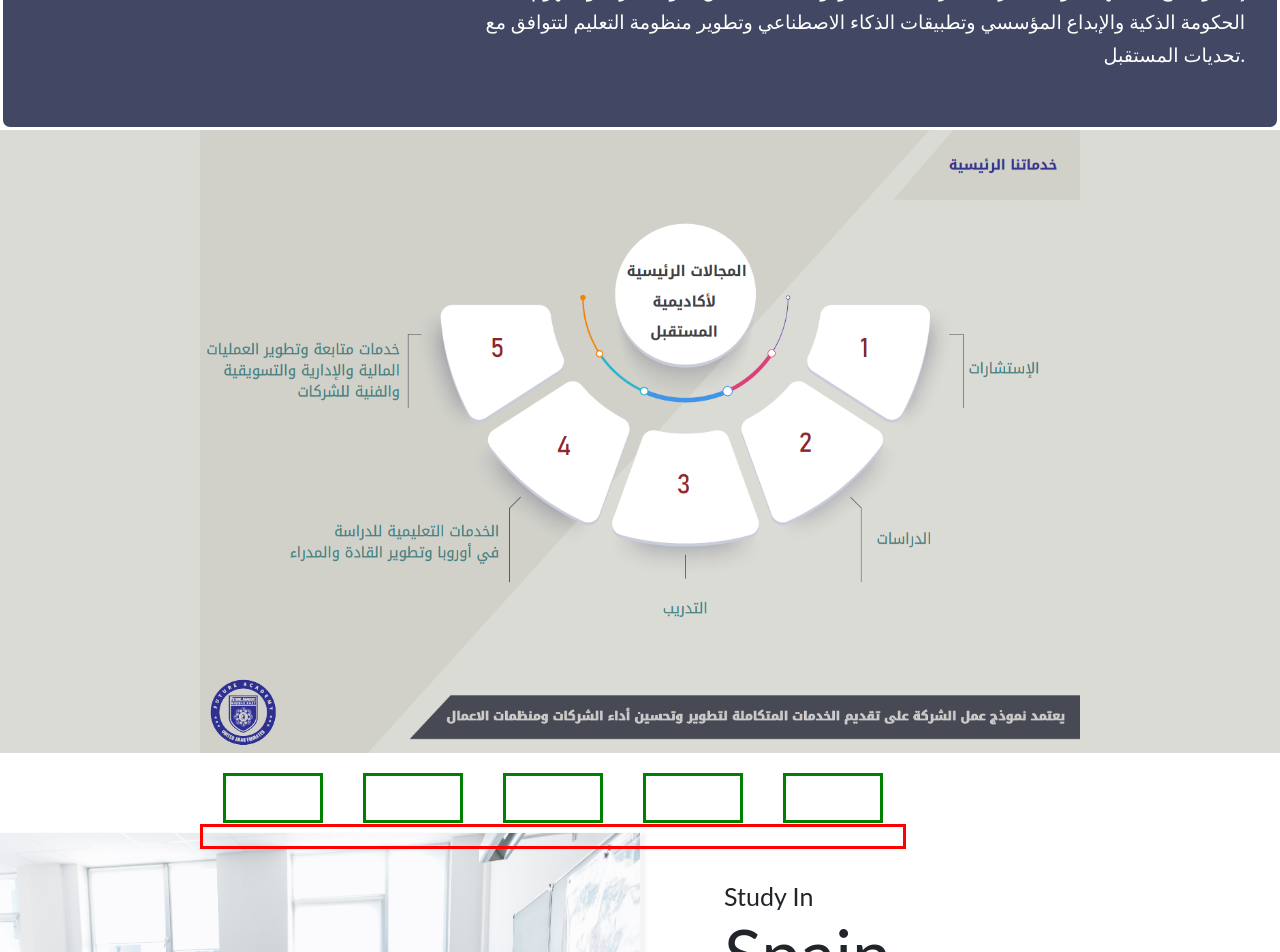
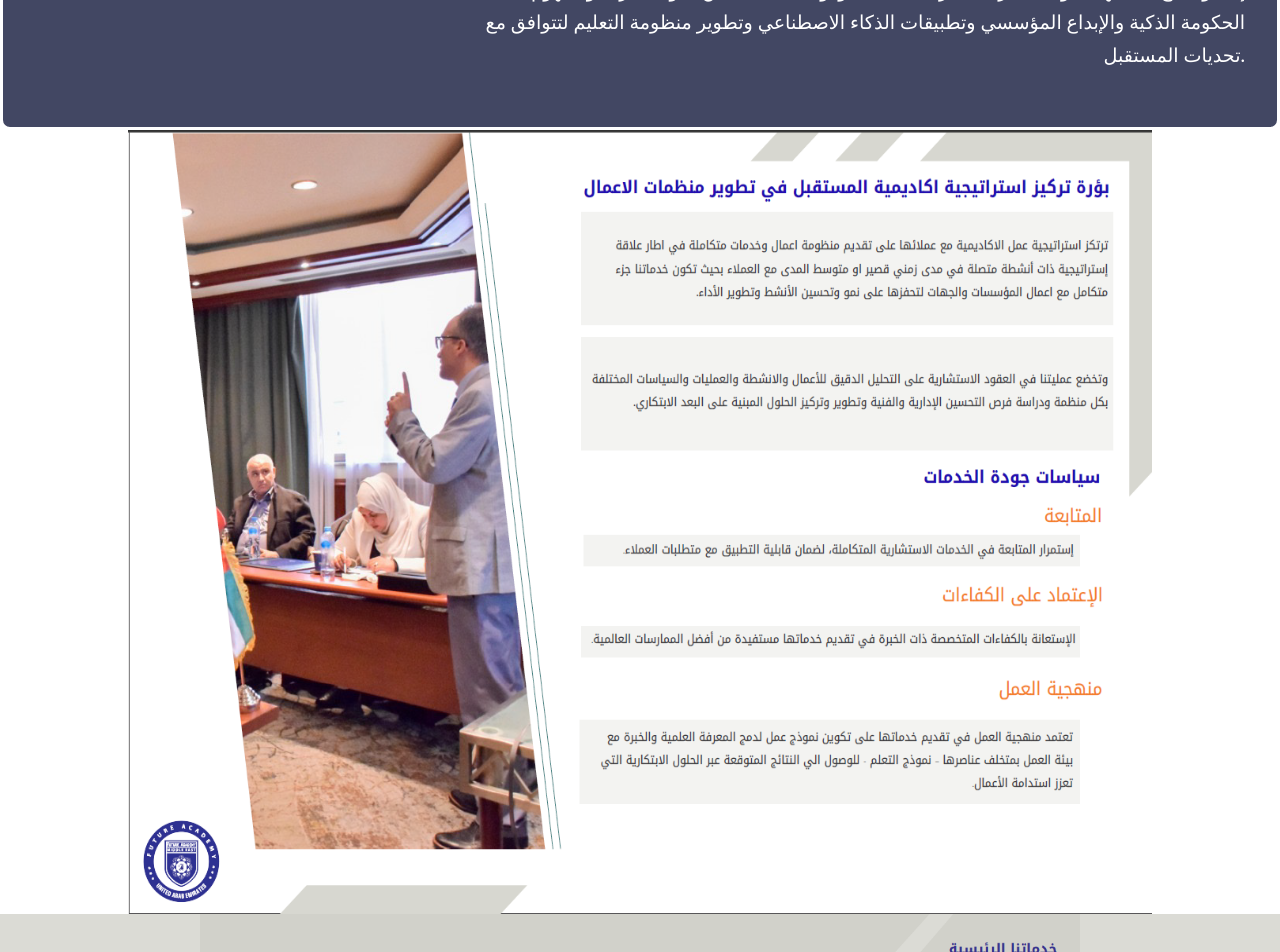
Before and after one commit to omar-vtc/Future-app, a React (Create React App) app: page / in a window 1280 px wide. Shown: the part 1280-2232 px from the top of the page. Built offline with nearby package versions, Linux system fonts and the light colour scheme.

Commit message:
finished the image mapping

```diff
--- a/src/components/About-us/AboutUs.js
+++ b/src/components/About-us/AboutUs.js
@@ -1,9 +1,10 @@
 // import "../../css/index.css";
 import "../../css/aboutUs.css";
 import AboutFuture from "./AboutFuture";
-import FASpec from "../../img/FASpec.png";
+import strategy from "../../img/strategy.png";
 import { Link } from "react-router-dom/cjs/react-router-dom.min";
 import { useHistory } from "react-router-dom/cjs/react-router-dom.min";
+import ImageMap from "./ImageMap";
 function AboutUs() {
   const history = useHistory();
 
@@ -27,62 +28,18 @@ function AboutUs() {
   return (
     <div>
       <AboutFuture />
-      {/* <div className="spec-title">
-        <h1>مجالات اكاديمية المستقبل</h1>
-      </div> */}
-      <div className="spec-main">
-        <div className="pic">
+
+      <div className="strategy">
+        <div className="strategy-img">
           <img
-            src={FASpec}
+            src={strategy}
             alt="about"
             useMap="#image-map"
             className="relative-img"
           />
-          <map name="image-map">
-            <area
-              className="consult"
-              target=""
-              alt="consult"
-              title="consult"
-              href="/consulting"
-              coords="696,297,713,264,728,221,733,191,723,173,625,177,616,203,604,236"
-              shape="poly"
-            ></area>
-            <area
-              target=""
-              alt="study"
-              title="study"
-              href="/"
-              coords="577,398,609,381,645,359,674,329,685,307,598,247,577,267,538,293"
-              shape="poly"
-            />
-            <area
-              target=""
-              alt="training"
-              title="training"
-              href="/"
-              coords="409,403,444,414,483,417,534,412,561,403,527,298,488,302,446,295"
-              shape="poly"
-            />
-            <area
-              target=""
-              alt="services"
-              title="services"
-              href="/"
-              coords="283,307,308,337,332,365,366,383,391,394,433,295,414,281,389,265,375,251"
-              shape="poly"
-            />
-            <area
-              target=""
-              alt="follow-up"
-              title="follow-up"
-              href="/"
-              coords="237,174,244,217,252,255,277,293,370,235,354,209,347,172"
-              shape="poly"
-            />
-          </map>
         </div>
       </div>
+      <ImageMap />
     </div>
   );
 }
--- /dev/null
+++ b/src/components/About-us/ImageMap.js
@@ -0,0 +1,63 @@
+import FASpec from "../../img/FASpec.png";
+import "../../css/aboutUs.css";
+function ImageMap() {
+  return (
+    <div className="spec-main">
+      <div className="pic">
+        <img
+          src={FASpec}
+          alt="about"
+          useMap="#image-map"
+          className="relative-img"
+        />
+      </div>
+      <div className="mapping">
+        <map name="image-map">
+          <area
+            className="consult"
+            target=""
+            alt="consult"
+            title="consult"
+            href="/consulting"
+            coords="696,297,713,264,728,221,733,191,723,173,625,177,616,203,604,236"
+            shape="poly"
+          ></area>
+          <area
+            target=""
+            alt="study"
+            title="study"
+            href="/"
+            coords="577,398,609,381,645,359,674,329,685,307,598,247,577,267,538,293"
+            shape="poly"
+          />
+          <area
+            target=""
+            alt="training"
+            title="training"
+            href="/"
+            coords="409,403,444,414,483,417,534,412,561,403,527,298,488,302,446,295"
+            shape="poly"
+          />
+          <area
+            target=""
+            alt="services"
+            title="services"
+            href="/"
+            coords="283,307,308,337,332,365,366,383,391,394,433,295,414,281,389,265,375,251"
+            shape="poly"
+          />
+          <area
+            target=""
+            alt="follow-up"
+            title="follow-up"
+            href="/"
+            coords="237,174,244,217,252,255,277,293,370,235,354,209,347,172"
+            shape="poly"
+          />
+        </map>
+      </div>
+    </div>
+  );
+}
+
+export default ImageMap;
--- a/src/css/aboutUs.css
+++ b/src/css/aboutUs.css
@@ -113,10 +113,12 @@
 }
 .spec-main {
   /* border: solid red; */
+  width: 100%;
   height: auto;
   display: flex;
   align-items: center;
   justify-content: center;
+  flex-direction: column;
   background-color: rgba(219, 219, 213, 255);
   z-index: 0;
 }
@@ -125,8 +127,6 @@
   width: 880px;
   height: 623px;
   /* border: solid gold; */
-  position: relative;
-  z-index: 0;
 }
 
 .spec-main .pic img {
@@ -138,9 +138,21 @@
 /* .relative-img {
   position: relative;
 } */
-
-map {
+/* .spec-main .mapping {
+  border: solid rebeccapurple;
+  width: 100%;
+  height: auto;
+  display: flex;
+  justify-content: center;
+} */
+/* map {
   border: solid red;
+  height: 70px;
+  display: block;
+  display: flex;
+  justify-content: center;
+  align-items: center;
+  flex-direction: row-reverse;
 }
 area {
   border: solid green;
@@ -151,8 +163,19 @@ area {
 }
 
 /* CSS for the hover effect */
-area:hover {
-  opacity: 0.5; /* Example: Reduce opacity on hover */
-  background-color: red;
-  /* Add other styles as needed */
+
+.strategy {
+  width: 100%;
+  height: 98vh;
+  /* border: solid red; */
 }
+.strategy .strategy-img {
+  width: 80%;
+  height: 100%;
+  /* border: solid gold; */
+  margin: auto;
+}
+.strategy .strategy-img img {
+  width: 100%;
+  height: 100%;
+}
```
Also changed, not shown: src/img/strategy.png (added).
